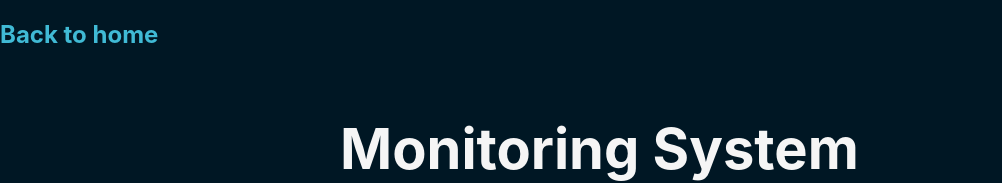
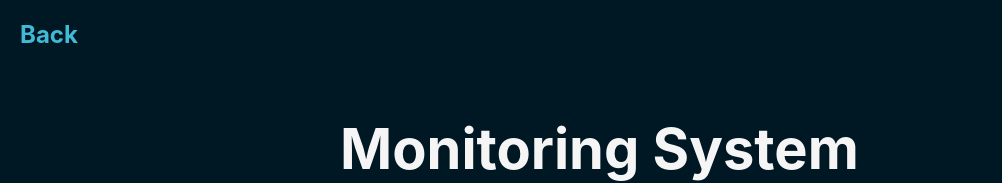
Before and after one commit to mdiflorio/personal-website, a Next.js app: page /projects/monitoring-system in a window 1280 px wide. Shown: the top 183 px of the page, without its empty margins (0-1002 px from the left). Built offline with nearby package versions, Linux system fonts and the light colour scheme.

Commit message:
Refactor the back button.

```diff
--- /dev/null
+++ b/components/BackButton.js
@@ -0,0 +1,14 @@
+import Router from "next/router";
+
+export default function BackButton({ Component, pageProps }) {
+    return (
+        <h2>
+            <a
+                style={{ cursor: "pointer", margin: "20px" }}
+                onClick={() => Router.back()}
+            >
+                Back
+            </a>
+        </h2>
+    );
+}
--- a/pages/_app.js
+++ b/pages/_app.js
@@ -1,6 +1,5 @@
 import "../styles/global.scss";
 
 export default function App({ Component, pageProps }) {
-    console.log("Getting called");
     return <Component {...pageProps} />;
 }
--- a/pages/projects/monitoring-system.js
+++ b/pages/projects/monitoring-system.js
@@ -2,6 +2,7 @@ import Link from "next/link";
 import Router from "next/router";
 
 import ImageGallery from "react-image-gallery";
+import BackButton from "../../components/BackButton";
 
 const images = [
     {
@@ -21,11 +22,7 @@ const images = [
 export default function MonitoringSystem() {
     return (
         <>
-            <h2>
-                <a style={{ cursor: "pointer" }} onClick={() => Router.back()}>
-                    Back to home
-                </a>
-            </h2>
+            <BackButton />
             <div className="project-page">
                 <div className="project-container">
                     <h1 className="content-title">Monitoring System</h1>
```
Also changed, not shown: pages/projects/disaster-recovery-scheduler.js (+2 -6 lines), pages/projects/erp-invoice-importer.js (+2 -5 lines), pages/projects/uconnected-voip-app.js (+2 -5 lines).
